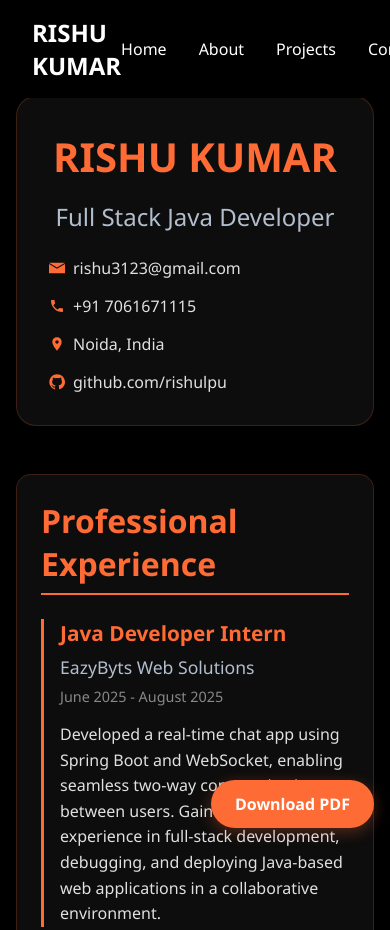
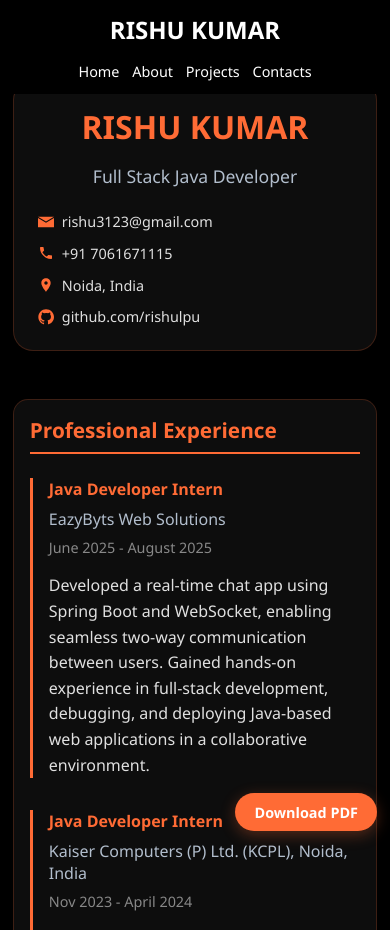
Before and after one commit to rishulpu/Portpolio, a plain HTML site: page resume.html in a window 390 px wide. Shown: the top 930 px of the page. Drawn offline with Linux system fonts and the light colour scheme.

Commit message:
Update resume.html
Responsive Version 1.1

```diff
--- a/resume.html
+++ b/resume.html
@@ -285,6 +285,14 @@
         @media (max-width: 768px) {
             header {
                 padding: 1rem 2rem;
+                flex-direction: column;
+                gap: 1rem;
+            }
+
+            nav ul {
+                gap: 1rem;
+                flex-wrap: wrap;
+                justify-content: center;
             }
 
             .resume-container {
@@ -293,6 +301,10 @@
 
             .resume-name {
                 font-size: 2.5rem;
+            }
+
+            .resume-title {
+                font-size: 1.3rem;
             }
 
             .contact-info {
@@ -304,14 +316,131 @@
                 padding: 1.5rem;
             }
 
+            .section-title {
+                font-size: 1.5rem;
+            }
+
             .skills-grid {
                 grid-template-columns: 1fr;
+                gap: 1rem;
+            }
+
+            .skill-category {
+                padding: 1rem;
+            }
+
+            .skill-category h4 {
+                font-size: 1.1rem;
+            }
+
+            .experience-title {
+                font-size: 1.1rem;
+            }
+
+            .project-title {
+                font-size: 1.1rem;
             }
 
             .download-btn {
                 bottom: 1rem;
                 right: 1rem;
                 padding: 0.8rem 1.5rem;
+            }
+        }
+
+        @media (max-width: 480px) {
+            header {
+                padding: 0.8rem 1rem;
+            }
+
+            nav ul {
+                gap: 0.8rem;
+                font-size: 0.9rem;
+            }
+
+            .resume-container {
+                padding: 5rem 0.8rem 1rem;
+            }
+
+            .resume-name {
+                font-size: 2rem;
+            }
+
+            .resume-title {
+                font-size: 1.1rem;
+            }
+
+            .resume-header {
+                padding: 1.5rem;
+            }
+
+            .contact-info {
+                gap: 0.8rem;
+            }
+
+            .contact-item {
+                font-size: 0.9rem;
+            }
+
+            .resume-section {
+                padding: 1rem;
+                margin-bottom: 2rem;
+            }
+
+            .section-title {
+                font-size: 1.3rem;
+            }
+
+            .skills-grid {
+                gap: 0.8rem;
+            }
+
+            .skill-category {
+                padding: 0.8rem;
+            }
+
+            .skill-category h4 {
+                font-size: 1rem;
+            }
+
+            .skill-list li {
+                font-size: 0.9rem;
+            }
+
+            .experience-title {
+                font-size: 1rem;
+            }
+
+            .experience-company {
+                font-size: 1rem;
+            }
+
+            .project-title {
+                font-size: 1rem;
+            }
+
+            .project-tech {
+                font-size: 0.8rem;
+            }
+
+            .project-description {
+                font-size: 0.9rem;
+            }
+
+            .certificate-title,
+            .achievement-title {
+                font-size: 1rem;
+            }
+
+            .education-title {
+                font-size: 1rem;
+            }
+
+            .download-btn {
+                bottom: 0.8rem;
+                right: 0.8rem;
+                padding: 0.6rem 1.2rem;
+                font-size: 0.9rem;
             }
         }
     </style>
```
